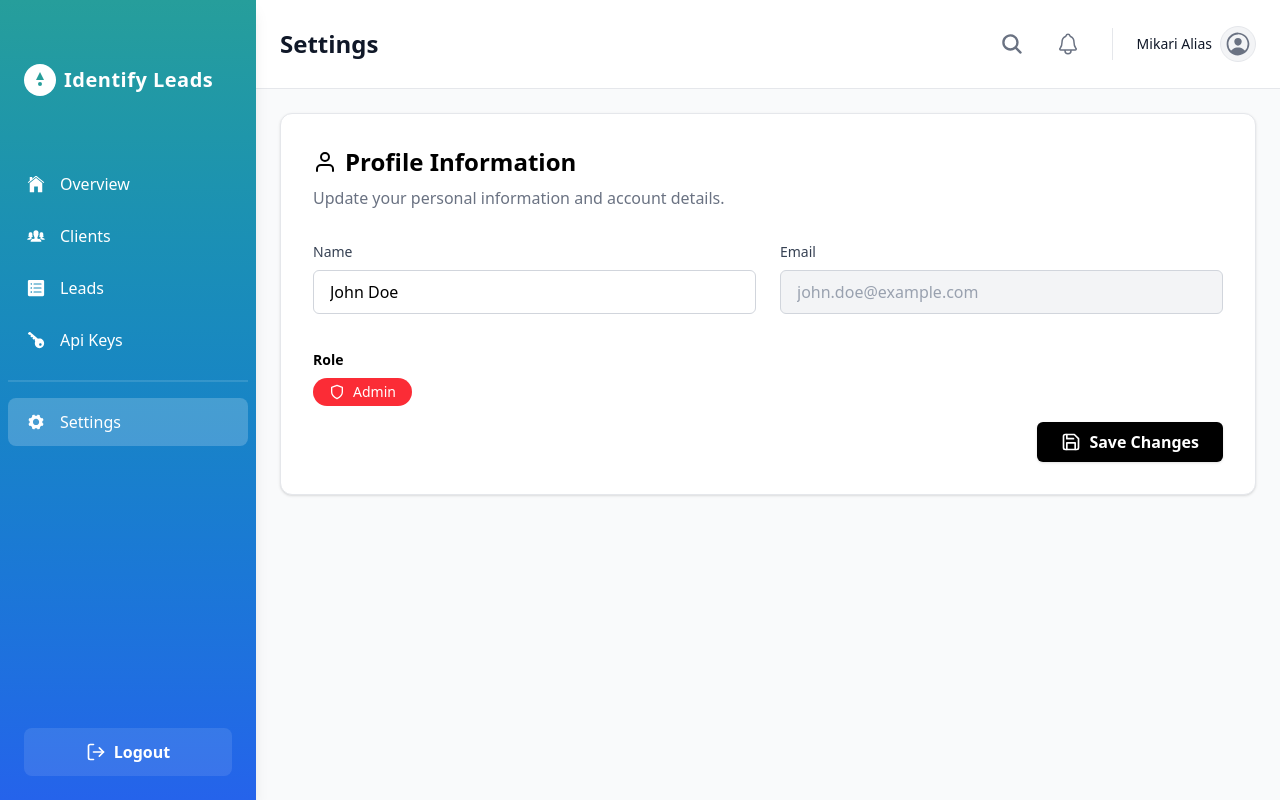
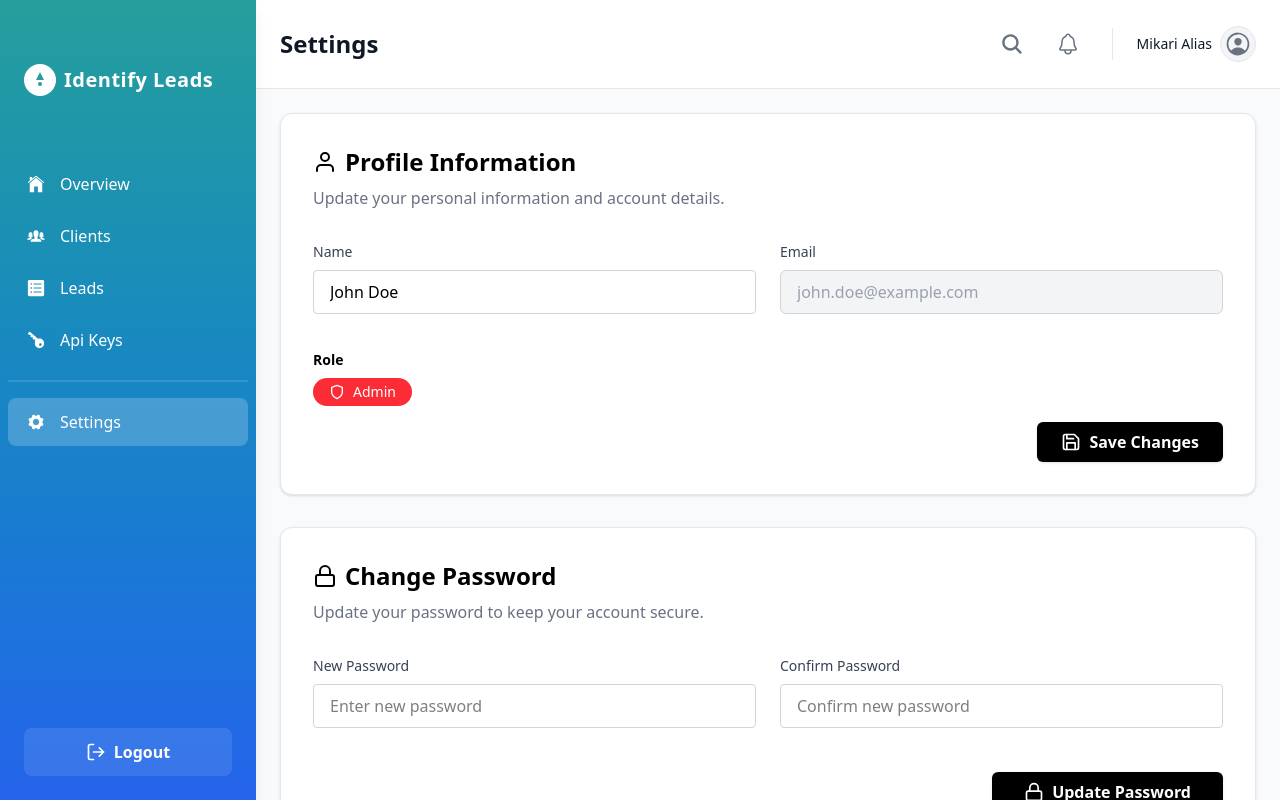
Before and after one commit to maker-dev/Leadro, a Next.js app in the folder client/: page /admin/settings in a window 1280 px wide. Built offline with nearby package versions, Linux system fonts and the light colour scheme.

Commit message:
UPDT: SettingsPage completed

```diff
--- a/client/app/admin/settings/page.tsx
+++ b/client/app/admin/settings/page.tsx
@@ -1,7 +1,10 @@
 "use client";
-import { useEffect } from "react";
+import { useEffect, useState } from "react";
 import { usePageContext } from "@/context/PageTitleContext";
 import ProfileInformation from "@/components/ui/cards/settings/ProfileInformation";
+import ChangePassword from "@/components/ui/cards/settings/ChangePassword";
+import AccountManagement from "@/components/ui/cards/settings/AccountManagement";
+import ConfirmDeleteModal from "@/components/modals/ConfirmDeleteModal";
 
 function SettingsPage() {
   const { setLabel, setTitle } = usePageContext();
@@ -16,13 +19,45 @@ function SettingsPage() {
     console.log("Profile submitted:", data);
   };
 
+  const handleChangePasswordSubmit = (data: any) => {
+    // For now, just log the data
+    console.log("Password changed:", data);
+  };
+
+  const handleDeleteAccount = () => {
+    setShowDeleteModal(true);
+  };
+
+  const [showDeleteModal, setShowDeleteModal] = useState(false);
+
+  const handleConfirmDelete = () => {
+    // Actual delete logic here
+    console.log("Account deleted");
+    setShowDeleteModal(false);
+  };
+
+  const handleCancelDelete = () => {
+    setShowDeleteModal(false);
+  };
+
   return (
-    <div className="max-w-5xl mx-auto">
+    <div className="max-w-5xl mx-auto space-y-8">
       <ProfileInformation
         role="Admin"
         initialValues={{ name: "John Doe", email: "john.doe@example.com" }}
         onSubmit={handleProfileSubmit}
       />
+      <ChangePassword onSubmit={handleChangePasswordSubmit} />
+      <AccountManagement onDelete={handleDeleteAccount} />
+      {showDeleteModal && (
+        <ConfirmDeleteModal
+          onConfirm={handleConfirmDelete}
+          onClose={handleCancelDelete}
+          isOpen={true}
+          title="Delete Account"
+          description="Are you sure you want to permanently delete your account? This action cannot be undone and all your data will be lost."
+        />
+      )}
     </div>
   );
 }
--- a/client/app/client/settings/page.tsx
+++ b/client/app/client/settings/page.tsx
@@ -1,7 +1,10 @@
 "use client";
-import { useEffect } from "react";
+import { useEffect, useState } from "react";
 import { usePageContext } from "@/context/PageTitleContext";
 import ProfileInformation from "@/components/ui/cards/settings/ProfileInformation";
+import ChangePassword from "@/components/ui/cards/settings/ChangePassword";
+import AccountManagement from "@/components/ui/cards/settings/AccountManagement";
+import ConfirmDeleteModal from "@/components/modals/ConfirmDeleteModal";
 
 function SettingsPage() {
   const { setLabel, setTitle } = usePageContext();
@@ -16,13 +19,45 @@ function SettingsPage() {
     console.log("Profile submitted:", data);
   };
 
+  const handleChangePasswordSubmit = (data: any) => {
+    // For now, just log the data
+    console.log("Password changed:", data);
+  };
+
+  const handleDeleteAccount = () => {
+    setShowDeleteModal(true);
+  };
+
+  const [showDeleteModal, setShowDeleteModal] = useState(false);
+
+  const handleConfirmDelete = () => {
+    // Actual delete logic here
+    console.log("Account deleted");
+    setShowDeleteModal(false);
+  };
+
+  const handleCancelDelete = () => {
+    setShowDeleteModal(false);
+  };
+
   return (
-    <div className="max-w-5xl mx-auto">
+    <div className="max-w-5xl mx-auto space-y-8">
       <ProfileInformation
         role="Client"
         initialValues={{ name: "John Doe", email: "john.doe@example.com" }}
         onSubmit={handleProfileSubmit}
       />
+      <ChangePassword onSubmit={handleChangePasswordSubmit} />
+      <AccountManagement onDelete={handleDeleteAccount} />
+      {showDeleteModal && (
+        <ConfirmDeleteModal
+          onConfirm={handleConfirmDelete}
+          onClose={handleCancelDelete}
+          isOpen={true}
+          title="Delete Account"
+          description="Are you sure you want to permanently delete your account? This action cannot be undone and all your data will be lost."
+        />
+      )}
     </div>
   );
 }
--- /dev/null
+++ b/client/components/ui/cards/settings/AccountManagement.tsx
@@ -0,0 +1,45 @@
+import React from "react";
+import { FiTrash2 } from "react-icons/fi";
+
+interface AccountManagementProps {
+  onDelete?: () => void;
+}
+
+const AccountManagement: React.FC<AccountManagementProps> = ({
+  onDelete = () => {},
+}) => {
+  return (
+    <div className="p-8 bg-white rounded-xl border border-red-200 shadow">
+      <div className="flex items-center mb-2">
+        <FiTrash2
+          className="w-6 h-6 mr-2 text-red-500"
+          aria-label="Account Management"
+        />
+        <h2 className="text-2xl font-bold text-red-500">Account Management</h2>
+      </div>
+      <p className="text-gray-500 mb-8">
+        Permanently delete your account and all associated data.
+      </p>
+      <div className="bg-red-50 border border-red-200 rounded-lg p-6">
+        <div className="text-red-500 font-semibold text-lg mb-2">
+          Danger Zone
+        </div>
+        <div className="text-gray-500 mb-6">
+          Once you delete your account, there is no going back. Please be
+          certain.
+        </div>
+        <button
+          type="button"
+          onClick={onDelete}
+          className="flex items-center gap-2 px-6 py-2 bg-red-500 text-white rounded-md font-semibold shadow hover:bg-red-600 focus:outline-none focus:ring-2 focus:ring-red-400 cursor-pointer"
+          aria-label="Delete Account"
+        >
+          <FiTrash2 className="w-5 h-5" aria-hidden="true" />
+          Delete Account
+        </button>
+      </div>
+    </div>
+  );
+};
+
+export default AccountManagement;
--- /dev/null
+++ b/client/components/ui/cards/settings/ChangePassword.tsx
@@ -0,0 +1,84 @@
+import React from "react";
+import { useForm } from "react-hook-form";
+import { zodResolver } from "@hookform/resolvers/zod";
+import ChangePasswordSchema from "./schemas/ChangePasswordSchema";
+import { FiLock } from "react-icons/fi";
+import NormalTextInput from "../../inputs/NormalTextInput";
+import FormValues from "./types/ChangePasswordType";
+
+interface ChangePasswordProps {
+  onSubmit?: (data: FormValues) => void;
+}
+
+const ChangePassword: React.FC<ChangePasswordProps> = ({
+  onSubmit = () => {},
+}) => {
+  const {
+    register,
+    handleSubmit,
+    formState: { errors, isSubmitting },
+  } = useForm<FormValues>({
+    resolver: zodResolver(ChangePasswordSchema),
+    defaultValues: { password: "", confirmPassword: "" },
+    mode: "onBlur",
+  });
+
+  const handleFormSubmit = (data: FormValues) => {
+    onSubmit(data);
+  };
+
+  return (
+    <div className="p-8 bg-white rounded-xl border border-gray-200 shadow">
+      <div className="flex items-center mb-2">
+        <FiLock className="w-6 h-6 mr-2" aria-label="Change Password" />
+        <h2 className="text-2xl font-bold">Change Password</h2>
+      </div>
+      <p className="text-gray-500 mb-8">
+        Update your password to keep your account secure.
+      </p>
+      <form
+        autoComplete="off"
+        aria-label="Change Password Form"
+        onSubmit={handleSubmit(handleFormSubmit)}
+      >
+        <div className="grid grid-cols-1 md:grid-cols-2 gap-2 md:gap-6">
+          <div>
+            <NormalTextInput
+              label="New Password"
+              id="password"
+              type="password"
+              placeholder="Enter new password"
+              {...register("password")}
+              error={errors.password}
+              required
+            />
+          </div>
+          <div>
+            <NormalTextInput
+              label="Confirm Password"
+              id="confirmPassword"
+              type="password"
+              placeholder="Confirm new password"
+              {...register("confirmPassword")}
+              error={errors.confirmPassword}
+              required
+            />
+          </div>
+        </div>
+        <div className="flex justify-end mt-4">
+          <button
+            type="submit"
+            disabled={isSubmitting}
+            className="flex items-center gap-2 px-8 py-2 bg-black text-white rounded-md font-semibold shadow hover:bg-gray-600 focus:outline-none focus:ring-2 focus:ring-gray-400 cursor-pointer"
+            aria-label="Update Password"
+          >
+            <FiLock className="w-5 h-5" aria-hidden="true" />
+            Update Password
+          </button>
+        </div>
+      </form>
+    </div>
+  );
+};
+
+export default ChangePassword;
--- a/client/components/ui/cards/settings/ProfileInformation.tsx
+++ b/client/components/ui/cards/settings/ProfileInformation.tsx
@@ -22,7 +22,6 @@ const ProfileInformation: React.FC<ProfileInformationProps> = ({
     register,
     handleSubmit,
     formState: { errors, isSubmitting },
-    reset,
   } = useForm<FormValues>({
     resolver: zodResolver(formSchema),
     defaultValues: { name: initialValues.name },
@@ -56,7 +55,6 @@ const ProfileInformation: React.FC<ProfileInformationProps> = ({
               {...register("name")}
               error={errors.name}
               required
-              className="w-full px-4 py-2 border border-gray-300 rounded-md focus:outline-none focus:ring-2 focus:ring-black/60 text-base"
             />
           </div>
           <div>
@@ -89,7 +87,7 @@ const ProfileInformation: React.FC<ProfileInformationProps> = ({
             {role}
           </span>
         </div>
-        <div className="flex justify-end pt-4">
+        <div className="flex justify-end mt-4">
           <button
             type="submit"
             disabled={isSubmitting}
--- /dev/null
+++ b/client/components/ui/cards/settings/schemas/ChangePasswordSchema.ts
@@ -0,0 +1,19 @@
+import * as z from "zod";
+
+const ChangePasswordSchema = z
+  .object({
+    password: z
+      .string()
+      .min(6, { message: "Password must be at least 6 characters long" })
+      .regex(/[A-Za-z]/, { message: "Password must contain a letter" })
+      .regex(/\d/, { message: "Password must contain a number" }),
+    confirmPassword: z
+      .string()
+      .min(1, { message: "Please confirm your password" }),
+  })
+  .refine((data) => data.password === data.confirmPassword, {
+    message: "Passwords do not match",
+    path: ["confirmPassword"],
+  });
+
+export default ChangePasswordSchema;
--- /dev/null
+++ b/client/components/ui/cards/settings/types/ChangePasswordType.ts
@@ -0,0 +1,6 @@
+import * as z from "zod";
+import formSchema from "../schemas/ChangePasswordSchema";
+
+type FormValues = z.infer<typeof formSchema>;
+
+export default FormValues;
```
